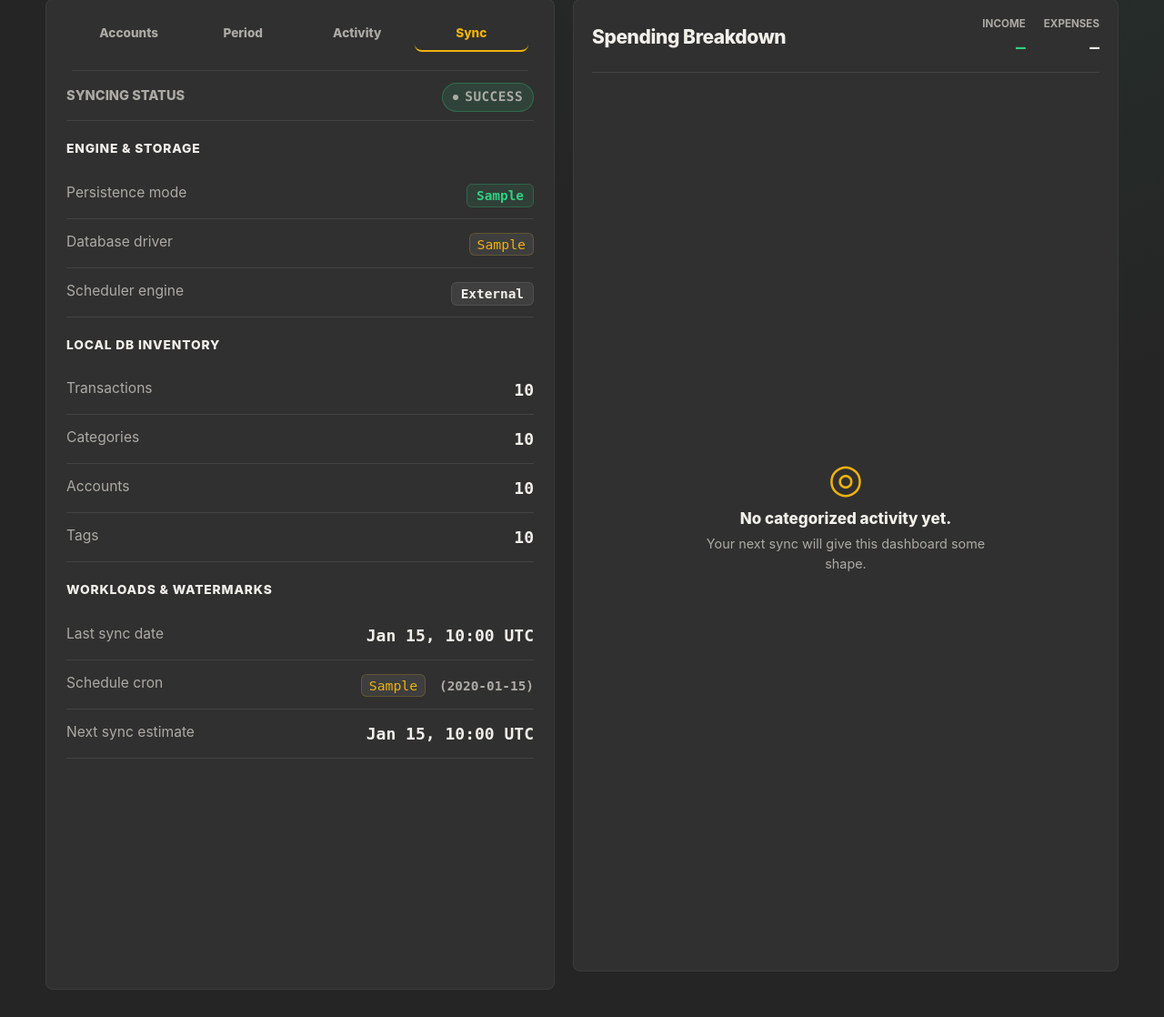
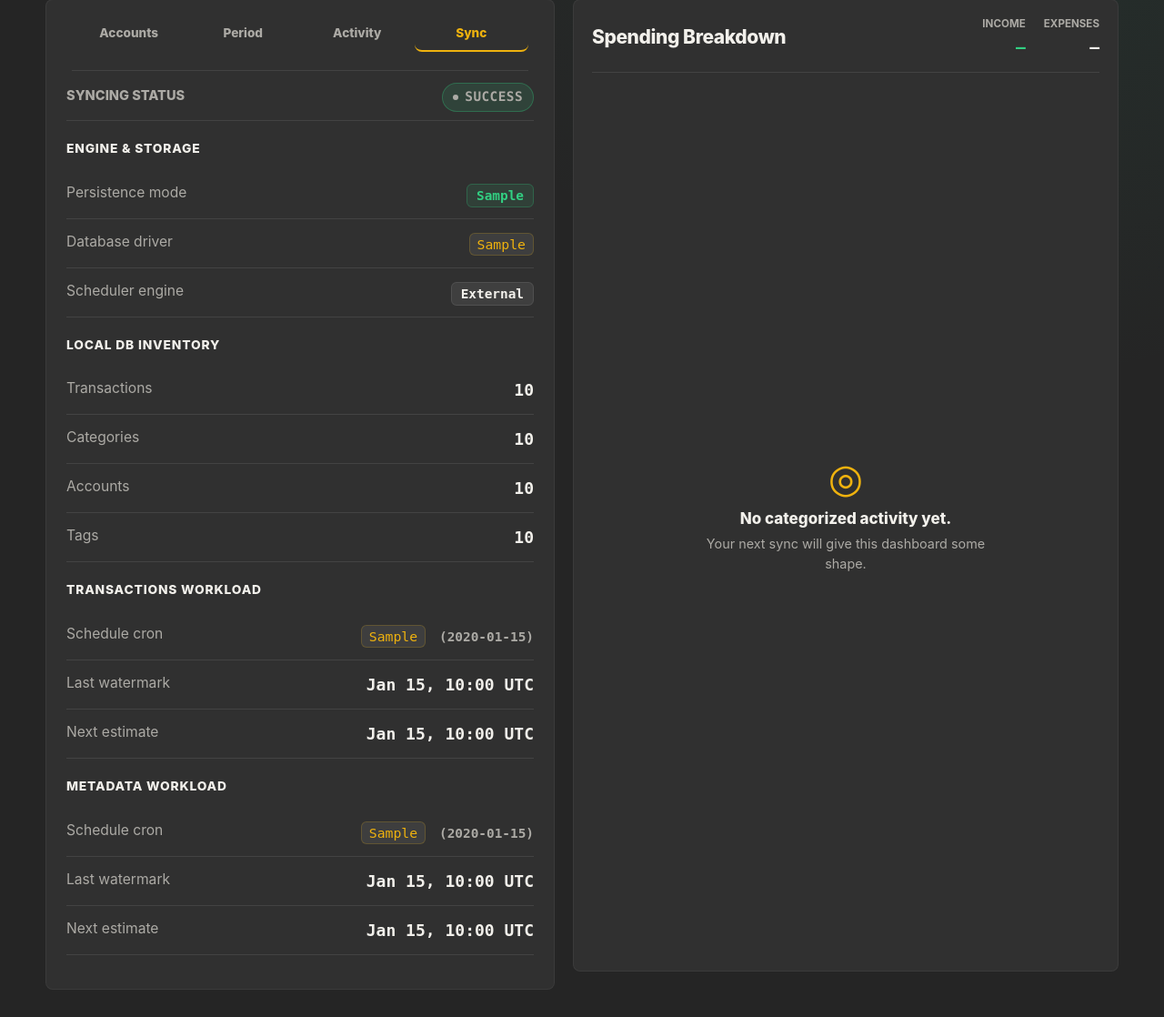
Before and after one commit to juftin/lunchmoney-app, a Python web app: template src/lunchmoney_mcp/app/templates/dashboard.html in a window 1280 px wide, after a click on "Sync". Shown: the part 209-1327 px from the top of the page at 91% size. Run offline with Jinja, Linux system fonts and the light colour scheme; the template is opened without the code that fills it: most values are stand-ins (such as "Sample title", 1, 10 or a date in 2020); some libraries are stand-ins or nearby versions.

Commit message:
✨ (dashboard): split sync workloads into Transactions and Metadata sections

```diff
--- a/src/lunchmoney_mcp/app/sync.py
+++ b/src/lunchmoney_mcp/app/sync.py
@@ -118,6 +118,12 @@ async def sync_database(
         records.append(Transaction.from_api(model=txn))
 
     await db.upsert_many(records)
+    await db.upsert_sync_metadata(
+        SyncMetadata(
+            domain="metadata",
+            last_synced_at=sync_started_at,
+        )
+    )
     if incremental:
         await db.upsert_sync_metadata(
             SyncMetadata(
--- a/src/lunchmoney_mcp/app/templates/partials/cockpit_content.html
+++ b/src/lunchmoney_mcp/app/templates/partials/cockpit_content.html
@@ -325,15 +325,22 @@ spending.total_income else none -%} {% if dashboard.unavailable_sections %}
             </div>
 
             <div class="period-summary__section">
-                <dt>Workloads & Watermarks</dt>
+                <dt>Transactions Workload</dt>
                 <dd></dd>
             </div>
             <div>
-                <dt>Last sync date</dt>
+                <dt>Schedule cron</dt>
                 <dd>
-                    {% if dashboard.sync_status.last_synced_at %}
-                    <time datetime="{{ dashboard.sync_status.last_synced_at.isoformat() }}">
-                        {{ dashboard.sync_status.last_synced_at.strftime('%b %d, %H:%M UTC') }}
+                    <code class="sync-code">{{ dashboard.sync_status.transaction_cron or dashboard.sync_status.schedule_cron }}</code>
+                    <span class="sync-tz">({{ dashboard.sync_status.transaction_timezone or dashboard.sync_status.schedule_timezone }})</span>
+                </dd>
+            </div>
+            <div>
+                <dt>Last watermark</dt>
+                <dd>
+                    {% if dashboard.sync_status.transaction_last_synced_at or dashboard.sync_status.last_synced_at %}
+                    <time datetime="{{ (dashboard.sync_status.transaction_last_synced_at or dashboard.sync_status.last_synced_at).isoformat() }}">
+                        {{ (dashboard.sync_status.transaction_last_synced_at or dashboard.sync_status.last_synced_at).strftime('%b %d, %H:%M UTC') }}
                     </time>
                     {% else %}
                     <span class="text-muted">Not yet synced</span>
@@ -341,18 +348,47 @@ spending.total_income else none -%} {% if dashboard.unavailable_sections %}
                 </dd>
             </div>
             <div>
+                <dt>Next estimate</dt>
+                <dd>
+                    {% if dashboard.sync_status.transaction_next_sync_at or dashboard.sync_status.next_sync_at %}
+                    <time datetime="{{ (dashboard.sync_status.transaction_next_sync_at or dashboard.sync_status.next_sync_at).isoformat() }}">
+                        {{ (dashboard.sync_status.transaction_next_sync_at or dashboard.sync_status.next_sync_at).strftime('%b %d, %H:%M UTC') }}
+                    </time>
+                    {% else %}
+                    <span class="text-muted">Disabled</span>
+                    {% endif %}
+                </dd>
+            </div>
+
+            <div class="period-summary__section">
+                <dt>Metadata Workload</dt>
+                <dd></dd>
+            </div>
+            <div>
                 <dt>Schedule cron</dt>
                 <dd>
-                    <code class="sync-code">{{ dashboard.sync_status.schedule_cron }}</code>
-                    <span class="sync-tz">({{ dashboard.sync_status.schedule_timezone }})</span>
+                    <code class="sync-code">{{ dashboard.sync_status.metadata_cron or dashboard.sync_status.schedule_cron }}</code>
+                    <span class="sync-tz">({{ dashboard.sync_status.metadata_timezone or dashboard.sync_status.schedule_timezone }})</span>
                 </dd>
             </div>
             <div>
-                <dt>Next sync estimate</dt>
+                <dt>Last watermark</dt>
                 <dd>
-                    {% if dashboard.sync_status.next_sync_at %}
-                    <time datetime="{{ dashboard.sync_status.next_sync_at.isoformat() }}">
-                        {{ dashboard.sync_status.next_sync_at.strftime('%b %d, %H:%M UTC') }}
+                    {% if dashboard.sync_status.metadata_last_synced_at or dashboard.sync_status.last_synced_at %}
+                    <time datetime="{{ (dashboard.sync_status.metadata_last_synced_at or dashboard.sync_status.last_synced_at).isoformat() }}">
+                        {{ (dashboard.sync_status.metadata_last_synced_at or dashboard.sync_status.last_synced_at).strftime('%b %d, %H:%M UTC') }}
+                    </time>
+                    {% else %}
+                    <span class="text-muted">Not yet synced</span>
+                    {% endif %}
+                </dd>
+            </div>
+            <div>
+                <dt>Next estimate</dt>
+                <dd>
+                    {% if dashboard.sync_status.metadata_next_sync_at or dashboard.sync_status.next_sync_at %}
+                    <time datetime="{{ (dashboard.sync_status.metadata_next_sync_at or dashboard.sync_status.next_sync_at).isoformat() }}">
+                        {{ (dashboard.sync_status.metadata_next_sync_at or dashboard.sync_status.next_sync_at).strftime('%b %d, %H:%M UTC') }}
                     </time>
                     {% else %}
                     <span class="text-muted">Disabled</span>
```
Also changed, not shown: src/lunchmoney_mcp/schemas.py (+21 -0 lines), src/lunchmoney_mcp/services/dashboard.py (+18 -0 lines), tests/test_dashboard.py (+2 -0 lines), tests/test_incremental_sync.py (+2 -1 lines).
